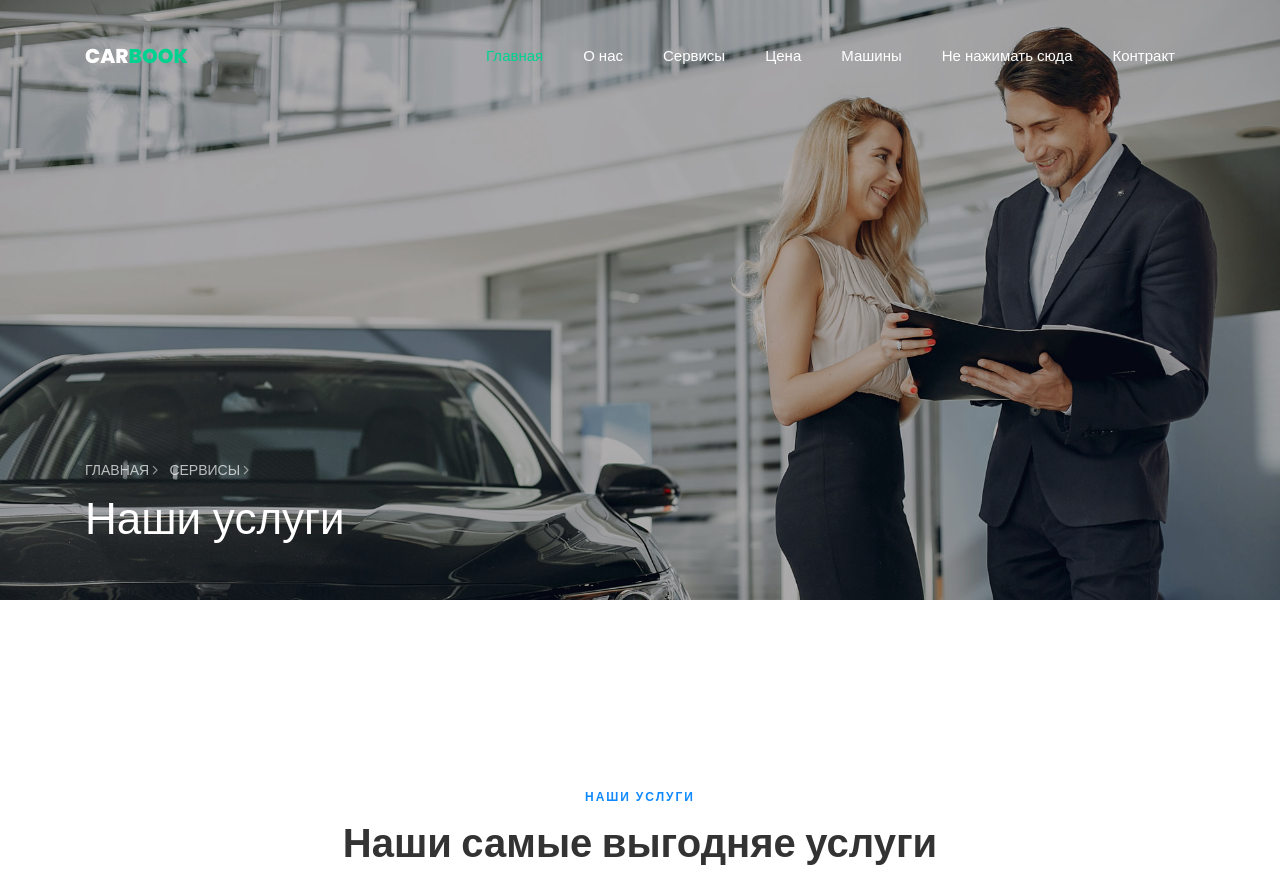
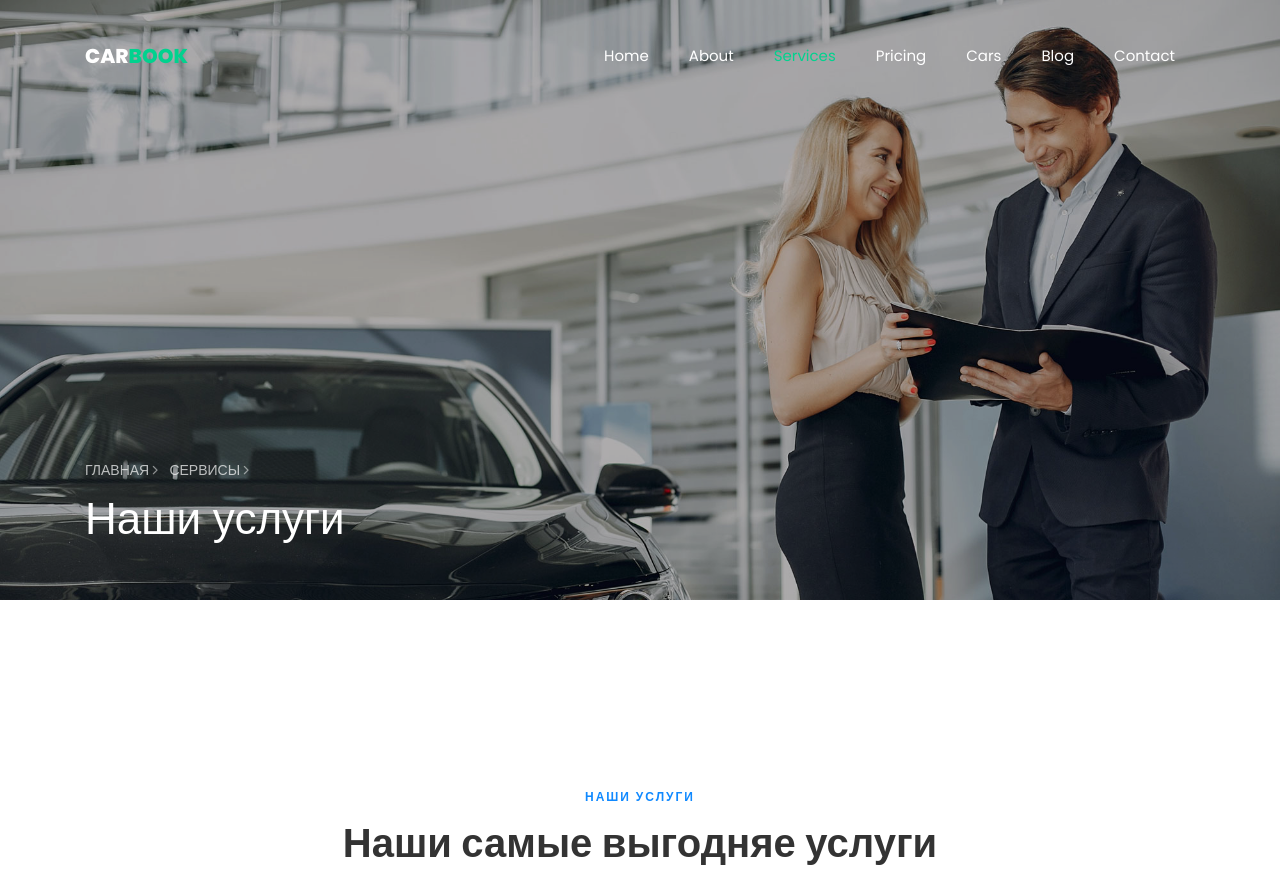
Before and after one commit to FearCry0/-Fear-s-Garage, a plain HTML site: page services.html in a window 1280 px wide. Shown: the top 892 px of the page. Drawn offline with Linux system fonts and the light colour scheme; some packages are replaced by stand-ins of ours; no server answers; files whose address does not match are found by name.

Commit message:
Update services.html

```diff
--- a/services.html
+++ b/services.html
@@ -1,7 +1,7 @@
 <!DOCTYPE html>
 <html lang="en">
   <head>
-    <title>Carbook - удобный поиск дешёвой автоаренды</title>
+    <title>Carbook - Free Bootstrap 4 Template by Colorlib</title>
     <meta charset="utf-8">
     <meta name="viewport" content="width=device-width, initial-scale=1, shrink-to-fit=no">
 
@@ -28,7 +28,7 @@
   </head>
   <body>
 
-            <nav class="navbar navbar-expand-lg navbar-dark ftco_navbar bg-dark ftco-navbar-light" id="ftco-navbar">
+	  <nav class="navbar navbar-expand-lg navbar-dark ftco_navbar bg-dark ftco-navbar-light" id="ftco-navbar">
 	    <div class="container">
 	      <a class="navbar-brand" href="index.html">Car<span>Book</span></a>
 	      <button class="navbar-toggler" type="button" data-toggle="collapse" data-target="#ftco-nav" aria-controls="ftco-nav" aria-expanded="false" aria-label="Toggle navigation">
@@ -37,13 +37,13 @@
 
 	      <div class="collapse navbar-collapse" id="ftco-nav">
 	        <ul class="navbar-nav ml-auto">
-	          <li class="nav-item active"><a href="index.html" class="nav-link">Главная</a></li>
-	          <li class="nav-item"><a href="about.html" class="nav-link">О нас</a></li>
-	          <li class="nav-item"><a href="services.html" class="nav-link">Сервисы</a></li>
-	          <li class="nav-item"><a href="pricing.html" class="nav-link">Цена</a></li>
-	          <li class="nav-item"><a href="car.html" class="nav-link">Машины</a></li>
-	          <li class="nav-item"><a href="blog.html" class="nav-link">Не нажимать сюда</a></li>
-	          <li class="nav-item"><a href="contact.html" class="nav-link">Контракт</a></li>
+	          <li class="nav-item"><a href="index.html" class="nav-link">Home</a></li>
+	          <li class="nav-item"><a href="about.html" class="nav-link">About</a></li>
+	          <li class="nav-item active"><a href="services.html" class="nav-link">Services</a></li>
+	          <li class="nav-item"><a href="pricing.html" class="nav-link">Pricing</a></li>
+	          <li class="nav-item"><a href="car.html" class="nav-link">Cars</a></li>
+	          <li class="nav-item"><a href="blog.html" class="nav-link">Blog</a></li>
+	          <li class="nav-item"><a href="contact.html" class="nav-link">Contact</a></li>
 	        </ul>
 	      </div>
 	    </div>
```
